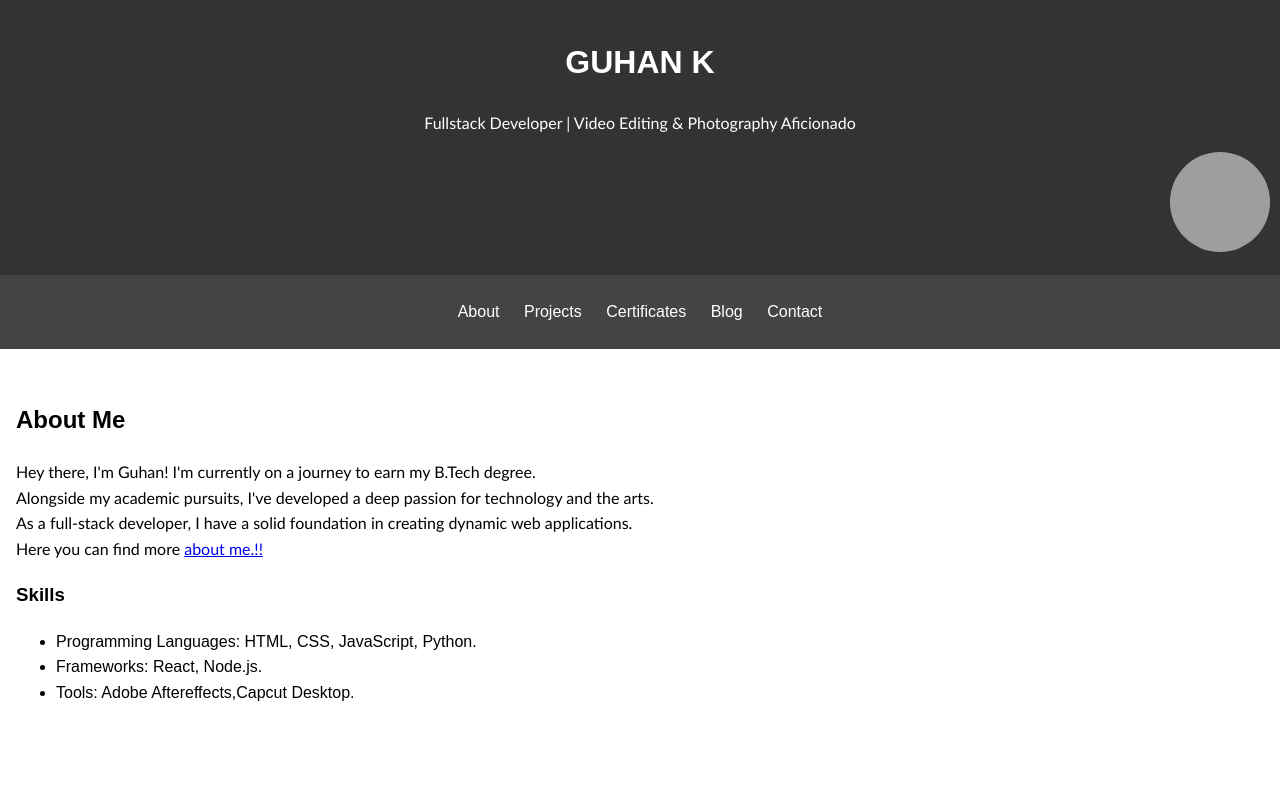
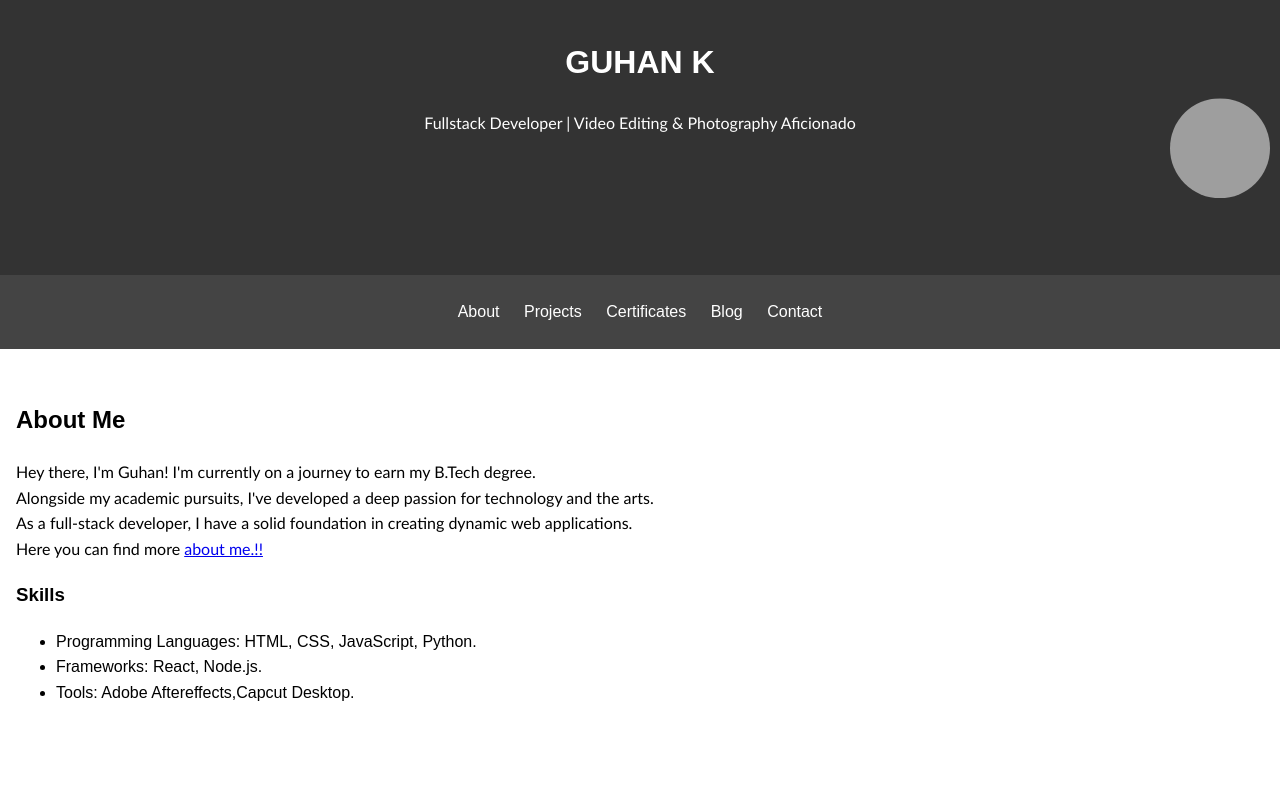
Before and after one commit to Guhan-1208/guhan-portfolio, a plain HTML site: page index.html in a window 1280 px wide. Shown: the top 800 px of the page. Drawn offline with Linux system fonts and the light colour scheme; grey boxes are pictures that could not be loaded.

Commit message:
Update portfolio.css

```diff
--- a/portfolio.css
+++ b/portfolio.css
@@ -128,7 +128,7 @@ footer ul li a {
     position: relative;
     top: auto;
     right: auto;
-    transform: none;
+    transform: translateY(-50%);
 }
 p{
     font-family: 'Gill Sans', 'Gill Sans MT', Calibri, 'Trebuchet MS', sans-serif;
```
